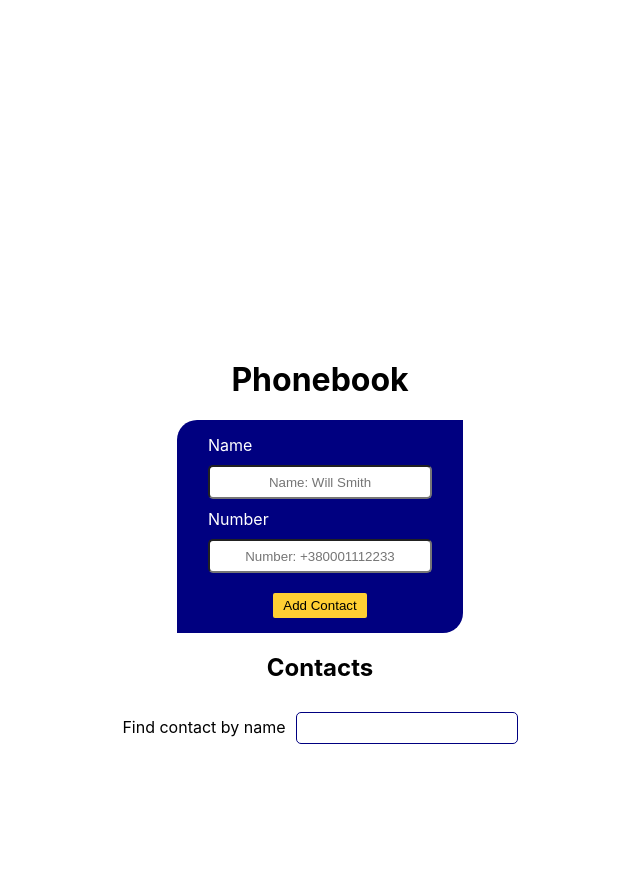
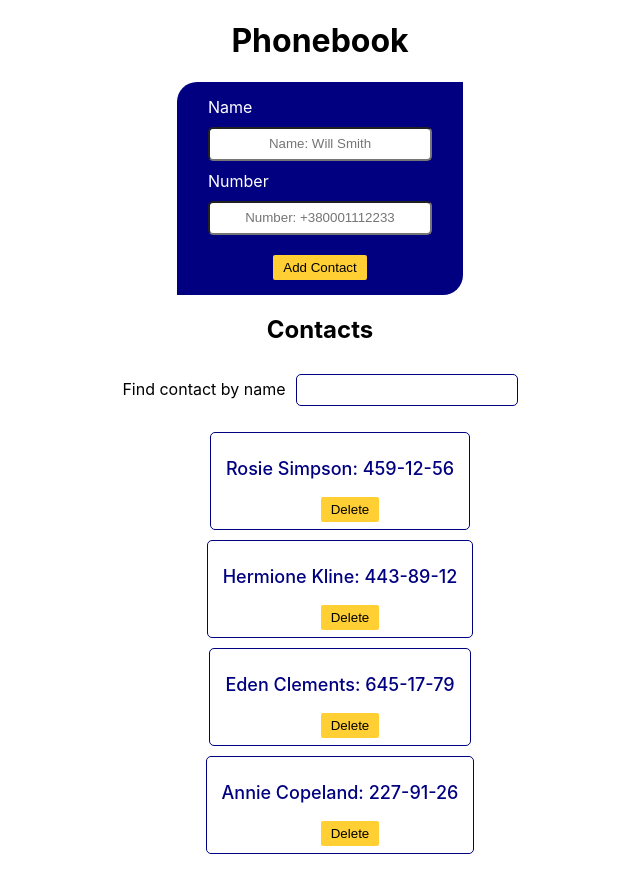
Before and after one commit to dsamyliak/goit-react-hw-02-phonebook, a React (Create React App) app: page / in a window 1280 px wide. Shown: the top 892 px of the page, without its empty margins (320-960 px from the left). After the commit the page ends 870 px from the top, so only its background shows below. Built offline with nearby package versions, Linux system fonts and the light colour scheme.

Commit message:
clear keys in elements

```diff
--- a/src/App.css
+++ b/src/App.css
@@ -1,4 +1,4 @@
 .App {
   text-align: center;
-  margin: 45vh auto;
+  margin: 0 auto;
 }
--- a/src/App.js
+++ b/src/App.js
@@ -8,41 +8,44 @@ import ContactItem from "./components/ContactItem";
 import Filter from "./components/Filter";
 
 class App extends React.Component {
-
-
   state = {
     contacts: [
-      // { id: "id-1", name: "Rosie Simpson", number: "459-12-56" },
-      // { id: "id-2", name: "Hermione Kline", number: "443-89-12" },
-      // { id: "id-3", name: "Eden Clements", number: "645-17-79" },
-      // { id: "id-4", name: "Annie Copeland", number: "227-91-26" },
+      { id: "id-1", name: "Rosie Simpson", number: "459-12-56" },
+      { id: "id-2", name: "Hermione Kline", number: "443-89-12" },
+      { id: "id-3", name: "Eden Clements", number: "645-17-79" },
+      { id: "id-4", name: "Annie Copeland", number: "227-91-26" },
     ],
     filter: "",
   };
 
   formSubmitHandler = (newContact) => {
+    this.setState((prevState) => ({
+      contacts: [newContact, ...this.state.contacts],
+    }));
     console.log(newContact);
+  };
+
+  deleteContact = (delContactId) => {
+    console.log("delete button work");
 
     this.setState((prevState) => ({
-      contacts: [newContact, ...prevState.contacts],
+      contacts: prevState.contacts.filter(
+        (contact) => contact.id !== delContactId
+      ),
     }));
   };
 
-  deleteContact = delContactId => {
-    console.log("delete button work");
-
-    this.setState(prevState => ({
-      contacts: prevState.contacts.filter(contact => (contact.id !== delContactId)),
-    }));
+  findContact = (contactName) => {
+    const { contacts } = this.state;
+    contacts.find((contact) => console.log(contact));
+    console.log("find name!!!");
   };
 
   render() {
-
     const { contacts } = this.state;
     console.log(this.state.contacts);
 
     return (
-
       <div className="App">
         <h1 className="headerOptions">Phonebook</h1>
         <ContactForm
@@ -51,13 +54,20 @@ class App extends React.Component {
         ></ContactForm>
 
         <h2 className="headerOptions">Contacts</h2>
-        <Filter></Filter>
-        <ContactList className="contactList" contacts={contacts} onDeleteContact={this.deleteContact}>
-          <ContactItem contacts={contacts} onDeleteContact={this.deleteContact}></ContactItem>
+        <Filter
+          onFilter={this.findContact}
+          filterValue={this.props.filter}
+        ></Filter>
+        <ContactList
+          className="contactList"
+          contacts={contacts}
+          onDeleteContact={this.deleteContact}
+        >
+          <ContactItem></ContactItem>
         </ContactList>
       </div>
     );
-  };
-};
+  }
+}
 
 export default App;
--- a/src/components/ContactForm/ContactForm.js
+++ b/src/components/ContactForm/ContactForm.js
@@ -3,7 +3,6 @@ import "./ContactForm.css";
 import { nanoid } from "nanoid";
 
 class ContactForm extends React.Component {
-  newContactId = nanoid();
   nameId = nanoid();
   telId = nanoid();
 
@@ -20,7 +19,7 @@ class ContactForm extends React.Component {
 
   handleSubmit = (e) => {
     e.preventDefault();
-    this.setState(prevState => prevState.id = nanoid());
+    this.setState((prevState) => (prevState.id = nanoid()));
     this.props.onSubmit(this.state);
     this.reset();
     // e.currentTarget.reset();
--- a/src/components/ContactItem/ContactItem.js
+++ b/src/components/ContactItem/ContactItem.js
@@ -1,12 +1,10 @@
 import React from "react";
 import "./ContactItem.css";
 
-const ContactItem = ({ contactItem, contactId }) => (
-    <p
-        className="contactText"
-        key={contactId}>
-        {contactItem.name}: {contactItem.number}
-    </p>
+const ContactItem = ({ contactItem }) => (
+  <p className="contactText">
+    {contactItem.name}: {contactItem.number}
+  </p>
 );
 
 export default ContactItem;
--- a/src/components/ContactList/ContactList.js
+++ b/src/components/ContactList/ContactList.js
@@ -1,37 +1,29 @@
-import React, {Component} from "react";
+import React, { Component } from "react";
 import "./ContactList.css";
 import { nanoid } from "nanoid";
 import ContactItem from "../ContactItem/";
 
 class ContactList extends Component {
-
-  listId = nanoid();
-  listItemId = nanoid();
-  contactId = nanoid();
-  btnDeleteId = nanoid();
-
   render() {
-    console.log("props", this.props);
+    console.log("props", this.props.contacts);
     const { contacts, onDeleteContact } = this.props;
 
-    return (<ul key={this.listId}>
-      {contacts.map((contactItem) => (
-
-        <li
-          key={this.listItemId}
-          className="contactItem"><ContactItem
-            contactId={nanoid()}
-            contacts={contacts}
-            contactItem={contactItem}
-            onDeleteContact={this.deleteContact}
-          ></ContactItem><button
-            className="contactDeleteBtn"
-            key={this.btnDeleteId} onClick={() => onDeleteContact(contactItem.id)}>
-            Delete
-          </button></li>
-      ))}
-    </ul>);
-  };
-};
+    return (
+      <ul>
+        {contacts.map((contactItem) => (
+          <li key={nanoid()} className="contactItem">
+            <ContactItem contactItem={contactItem}></ContactItem>
+            <button
+              className="contactDeleteBtn"
+              onClick={() => onDeleteContact(contactItem.id)}
+            >
+              Delete
+            </button>
+          </li>
+        ))}
+      </ul>
+    );
+  }
+}
 
 export default ContactList;
--- a/src/components/Filter/Filter.js
+++ b/src/components/Filter/Filter.js
@@ -3,15 +3,26 @@ import "./Filter.css";
 import { nanoid } from "nanoid";
 
 class Filter extends React.Component {
-  filterId = nanoid();
+  state = { filter: "" };
 
-  state = {};
+  handleFilterChange = (e) => {
+    const { name, value } = e.currentTarget;
+    this.setState({ [name]: value });
+    console.log(this.props);
+  };
 
   render() {
+    // const { contactName, onFilter }= this.props;
+
     return (
       <>
         <span>Find contact by name</span>
-        <input className="inputFilter" />
+        <input
+          name="filter"
+          value={this.state.filter}
+          className="inputFilter"
+          onChange={this.handleFilterChange}
+        />
       </>
     );
   }
```
